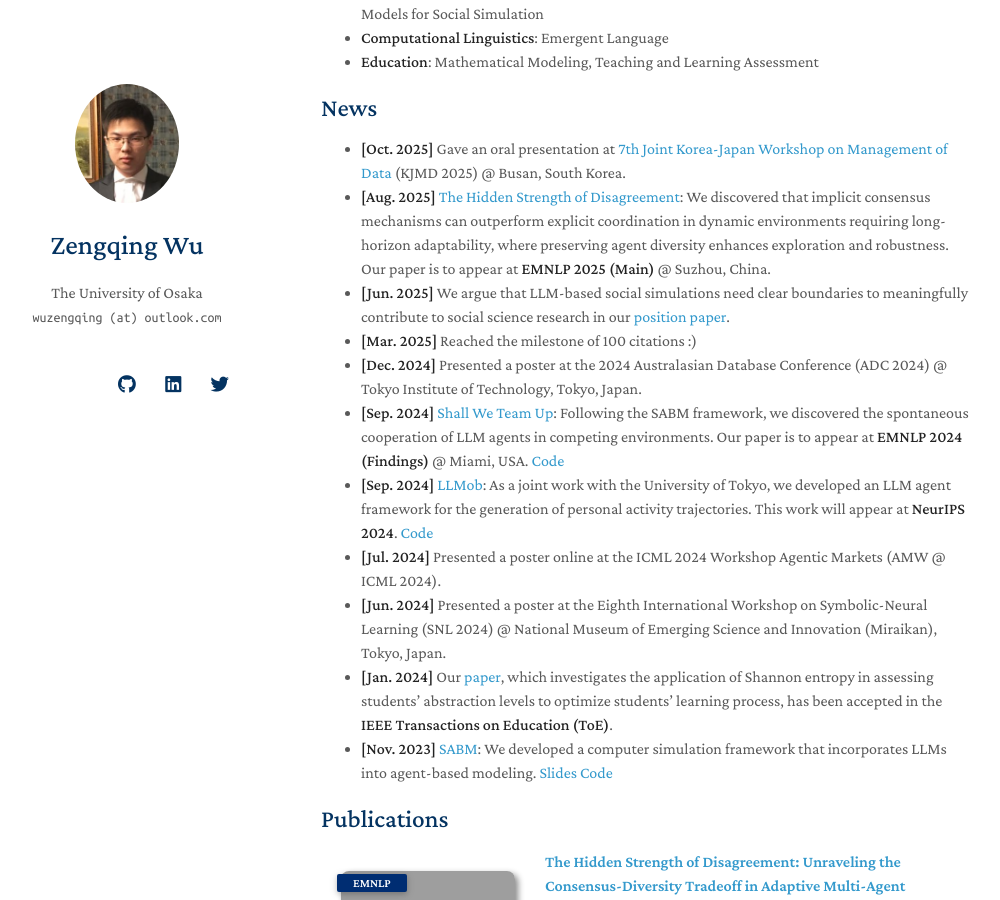
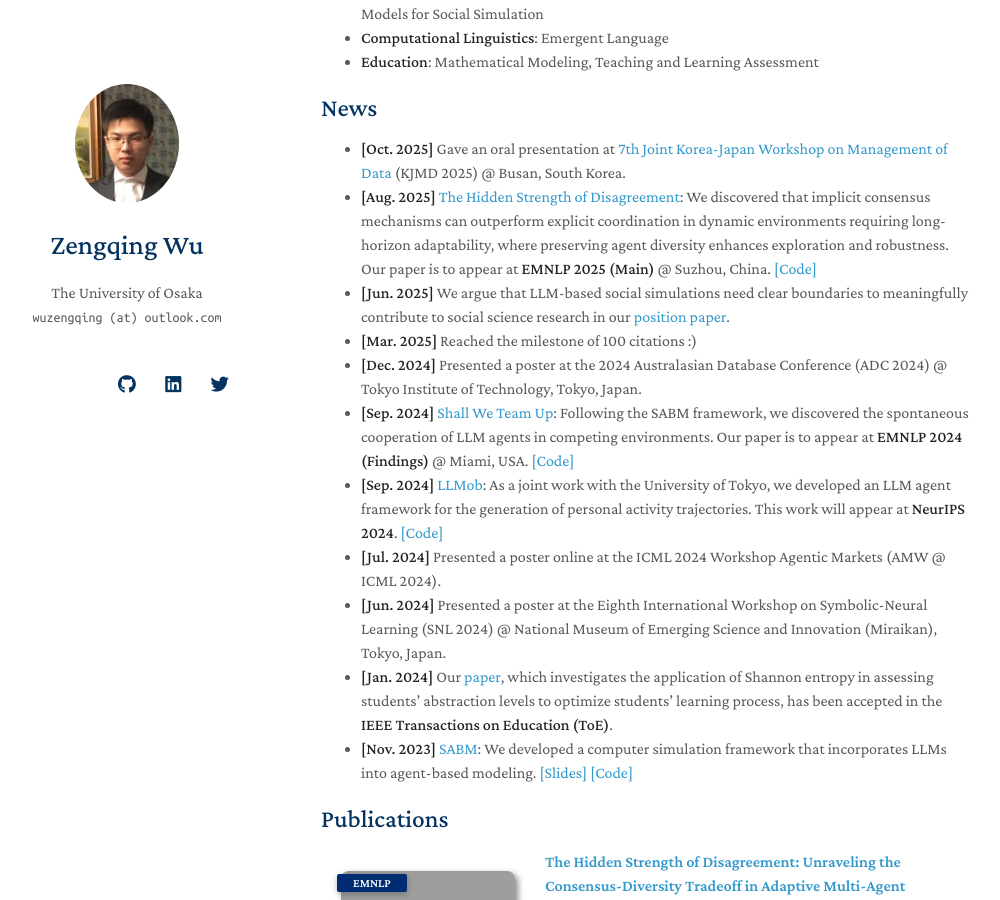
Before and after one commit to wuzengqing001225/wuzengqing001225.github.io, a Jekyll site: the page built from index.md, in a window 1280 px wide and 900 px high, scrolled down 289 px. Shown: the whole window, without its empty margins (149-1149 px from the left). Built offline with Jekyll 4.4.1, drawn with Linux system fonts in a browser that asks for light colours; nearby versions of some CDN libraries; a style sheet for code colours, icons or effects is not loaded; our own code applies the rules of GitHub Pages for plain Markdown files; grey boxes are pictures that could not be loaded.

Commit message:
Update index.md

```diff
--- a/index.md
+++ b/index.md
@@ -17,16 +17,16 @@
 ## News
 
 - **[Oct. 2025]** Gave an oral presentation at [7th Joint Korea-Japan Workshop on Management of Data](https://joohyung00.github.io/kjmd2025/) (KJMD 2025) @ Busan, South Korea.
-- **[Aug. 2025]** [The Hidden Strength of Disagreement](https://arxiv.org/abs/2502.16565): We discovered that implicit consensus mechanisms can outperform explicit coordination in dynamic environments requiring long-horizon adaptability, where preserving agent diversity enhances exploration and robustness. Our paper is to appear at **EMNLP 2025 (Main)** @ Suzhou, China.
+- **[Aug. 2025]** [The Hidden Strength of Disagreement](https://arxiv.org/abs/2502.16565): We discovered that implicit consensus mechanisms can outperform explicit coordination in dynamic environments requiring long-horizon adaptability, where preserving agent diversity enhances exploration and robustness. Our paper is to appear at **EMNLP 2025 (Main)** @ Suzhou, China. [[Code]](https://github.com/wuzengqing001225/ConsensusDiversityTradeoffMAS)
 - **[Jun. 2025]** We argue that LLM-based social simulations need clear boundaries to meaningfully contribute to social science research in our [position paper](https://arxiv.org/abs/2506.19806).
 - **[Mar. 2025]** Reached the milestone of 100 citations :)
 - **[Dec. 2024]** Presented a poster at the 2024 Australasian Database Conference (ADC 2024) @ Tokyo Institute of Technology, Tokyo, Japan.
-- **[Sep. 2024]** [Shall We Team Up](https://arxiv.org/abs/2402.12327): Following the SABM framework, we discovered the spontaneous cooperation of LLM agents in competing environments. Our paper is to appear at **EMNLP 2024 (Findings)** @ Miami, USA. [Code](https://github.com/wuzengqing001225/SABM_ShallWeTeamUp)
-- **[Sep. 2024]** [LLMob](https://arxiv.org/abs/2402.14744): As a joint work with the University of Tokyo, we developed an LLM agent framework for the generation of personal activity trajectories. This work will appear at **NeurIPS 2024**. [Code](https://github.com/Wangjw6/LLMob/)
+- **[Sep. 2024]** [Shall We Team Up](https://arxiv.org/abs/2402.12327): Following the SABM framework, we discovered the spontaneous cooperation of LLM agents in competing environments. Our paper is to appear at **EMNLP 2024 (Findings)** @ Miami, USA. [[Code]](https://github.com/wuzengqing001225/SABM_ShallWeTeamUp)
+- **[Sep. 2024]** [LLMob](https://arxiv.org/abs/2402.14744): As a joint work with the University of Tokyo, we developed an LLM agent framework for the generation of personal activity trajectories. This work will appear at **NeurIPS 2024**. [[Code]](https://github.com/Wangjw6/LLMob/)
 - **[Jul. 2024]** Presented a poster online at the ICML 2024 Workshop Agentic Markets (AMW @ ICML 2024).
 - **[Jun. 2024]** Presented a poster at the Eighth International Workshop on Symbolic-Neural Learning (SNL 2024) @ National Museum of Emerging Science and Innovation (Miraikan), Tokyo, Japan.
 - **[Jan. 2024]** Our [paper](https://drive.google.com/file/d/1OHINx0XsqTKS-rHOJCTqdY8Cz664Beez/view), which investigates the application of Shannon entropy in assessing students' abstraction levels to optimize students' learning process, has been accepted in the **IEEE Transactions on Education (ToE)**.
-- **[Nov. 2023]** [SABM](https://arxiv.org/abs/2311.06330): We developed a computer simulation framework that incorporates LLMs into agent-based modeling. [Slides](https://docs.google.com/presentation/d/1GqLjlsjfaN-sbNvLENkAnx8OMlSgeUcz/edit?usp=sharing&ouid=110669723869294635935&rtpof=true&sd=true) [Code](https://github.com/Roihn/SABM)
+- **[Nov. 2023]** [SABM](https://arxiv.org/abs/2311.06330): We developed a computer simulation framework that incorporates LLMs into agent-based modeling. [[Slides]](https://docs.google.com/presentation/d/1GqLjlsjfaN-sbNvLENkAnx8OMlSgeUcz/edit?usp=sharing&ouid=110669723869294635935&rtpof=true&sd=true) [[Code]](https://github.com/Roihn/SABM)
 
 {% include_relative _includes/publications.md %}
 
```
